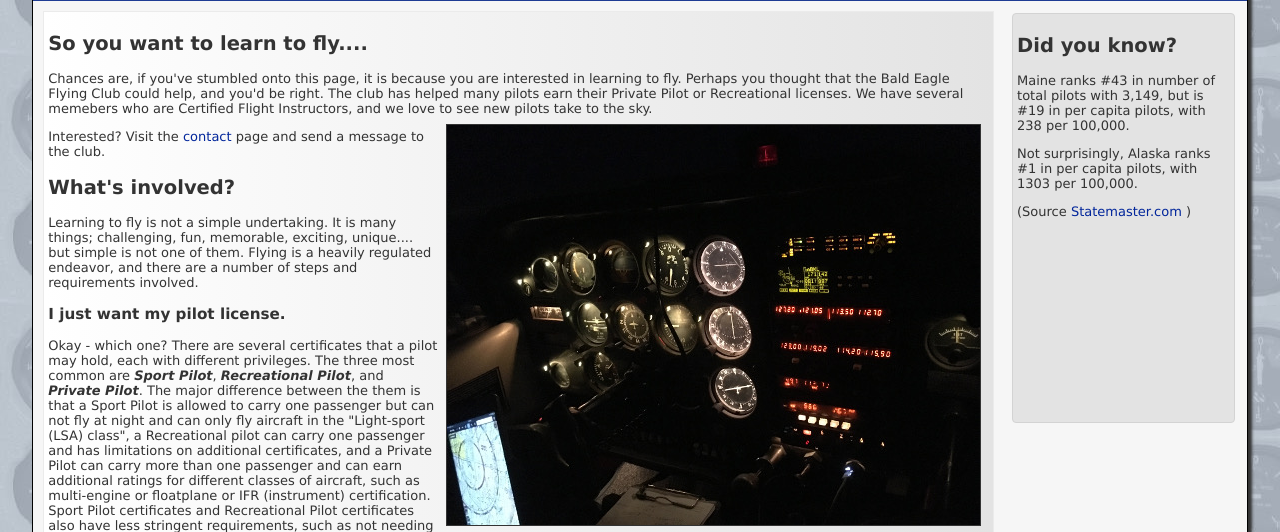
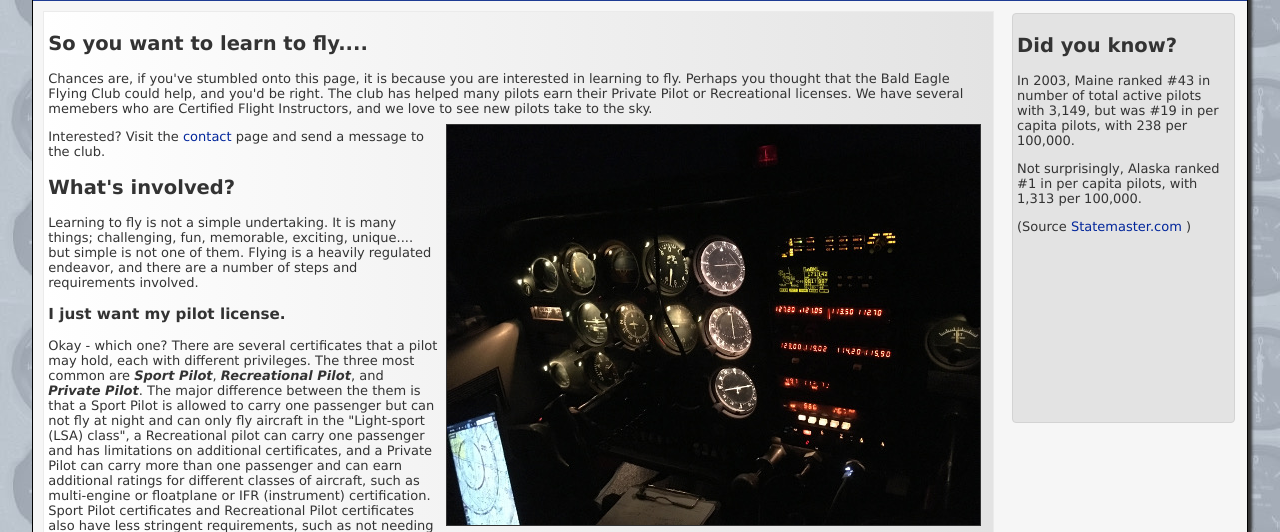
Before and after one commit to gatheall/BEFC, a PHP site: page /learn2fly.php in a window 1280 px wide. Shown: the part 192-724 px from the top of the page. Run offline with PHP 8.4, Linux system fonts and the light colour scheme; some libraries are stand-ins or nearby versions.

Commit message:
- Replaced broken Statemaster.com link with one from the Internet Archive.
- Included year for the data, clarified the data refer to "active" pilots, and fixed Alaska's per capital number.

```diff
--- a/website/learn2fly.php
+++ b/website/learn2fly.php
@@ -177,11 +177,11 @@ safely, to your experience in the air.  </p>
 		<div id="rightcolumn">
 		<h2>Did you know?</h2>
 
-<p>Maine ranks #43 in number of total pilots with 3,149, but is #19 in per capita pilots, with 238 per 100,000.</p>
+<p>In 2003, Maine ranked #43 in number of total active pilots with 3,149, but was #19 in per capita pilots, with 238 per 100,000.</p>
 
-<p>Not surprisingly, Alaska ranks #1 in per capita pilots, with 1303 per 100,000.</p>
+<p>Not surprisingly, Alaska ranked #1 in per capita pilots, with 1,313 per 100,000.</p>
 
-<p>(Source <a href="http://www.statemaster.com/graph/trn_act_avi_pil_percap-active-aviation-pilots-per-capita">Statemaster.com</a> ) </p>
+<p>(Source <a href="https://web.archive.org/web/20190715091248/http://www.statemaster.com/graph/trn_act_avi_pil_percap-active-aviation-pilots-per-capita">Statemaster.com</a> ) </p>
 
 		</div>
         </div>
```
